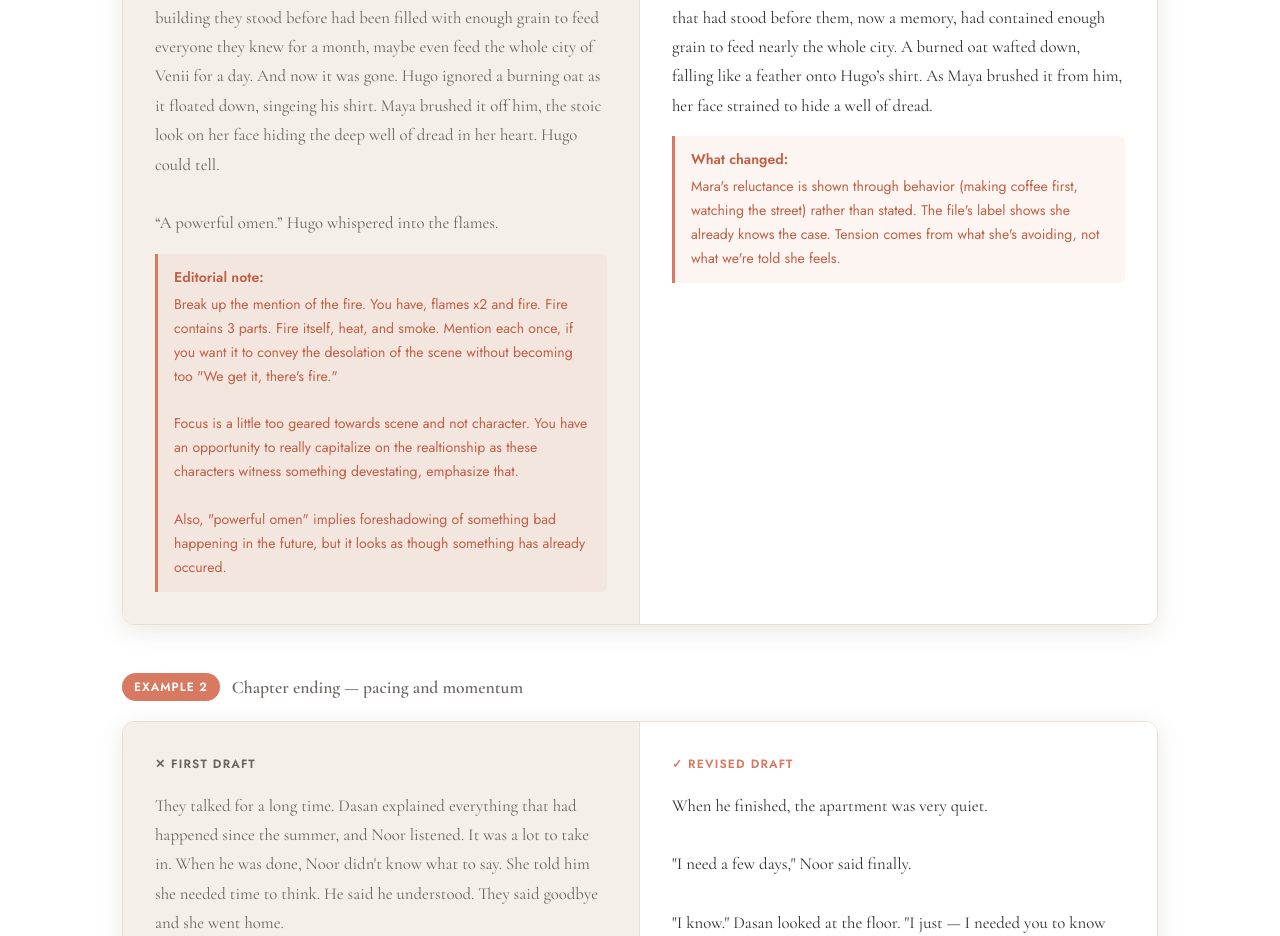
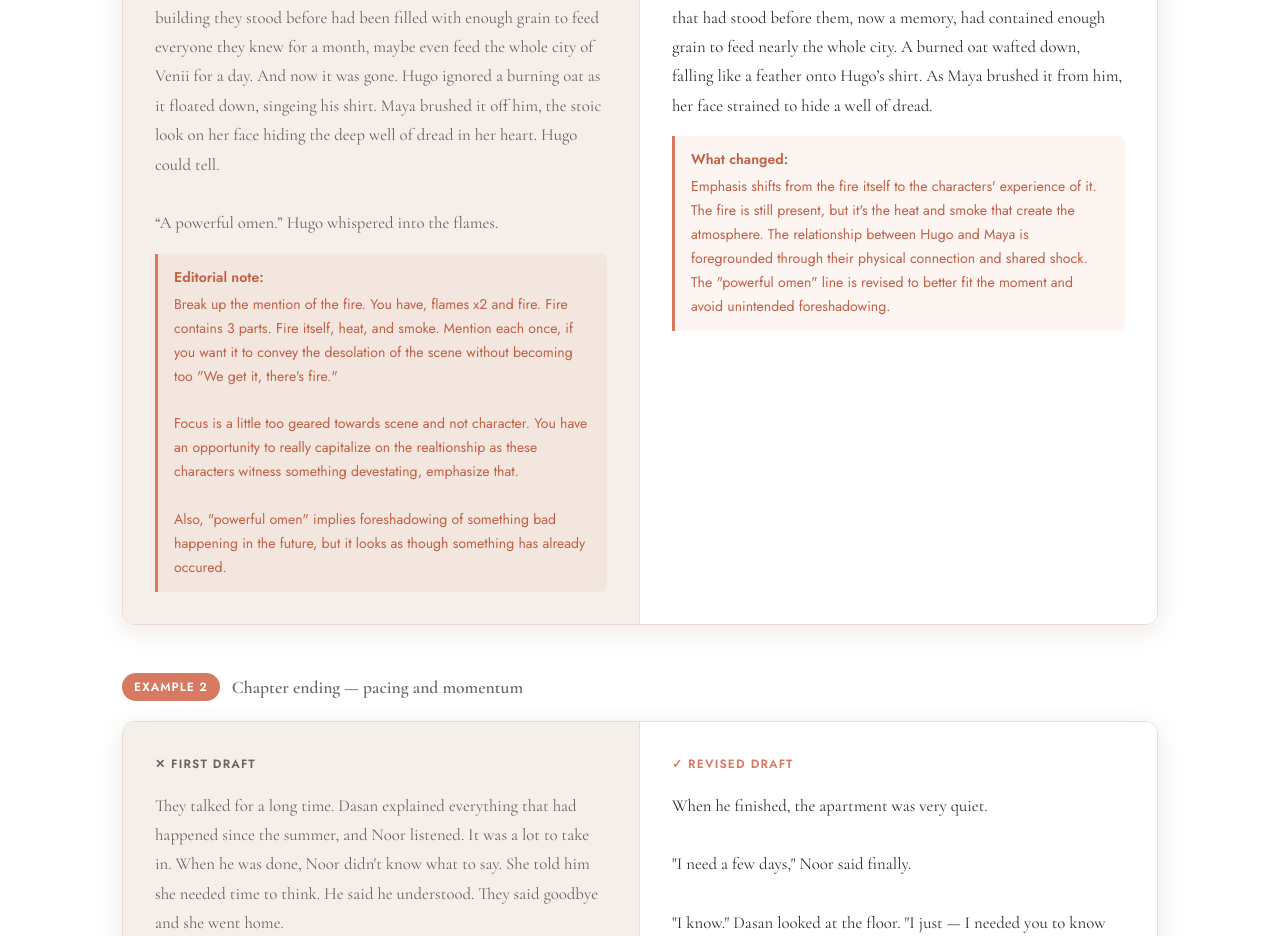
Before and after one commit to iannytes/editor-site-git, a plain HTML site: page editor-site/examples.html in a window 1280 px wide. Shown: the part 1040-1976 px from the top of the page. Drawn offline with nearby package versions, Linux system fonts and the light colour scheme.

Commit message:
update to examples

```diff
--- a/editor-site/examples.html
+++ b/editor-site/examples.html
@@ -158,10 +158,7 @@
 <br> <br>“A dire circumstance,” Hugo whispered into the smoke. The building that had stood before them, now a memory, had contained enough grain to feed nearly the whole city. A burned oat wafted down, falling like a feather onto Hugo’s shirt. As Maya brushed it from him, her face strained to hide a well of dread.
             </div>
             <div class="annotated-comment">
-              <strong>What changed:</strong> Mara's reluctance is shown through behavior
-              (making coffee first, watching the street) rather than stated.
-              The file's label shows she already knows the case.
-              Tension comes from what she's avoiding, not what we're told she feels.
+              <strong>What changed:</strong> Emphasis shifts from the fire itself to the characters' experience of it. The fire is still present, but it's the heat and smoke that create the atmosphere. The relationship between Hugo and Maya is foregrounded through their physical connection and shared shock. The "powerful omen" line is revised to better fit the moment and avoid unintended foreshadowing.
             </div>
           </div>
         </div>
```
